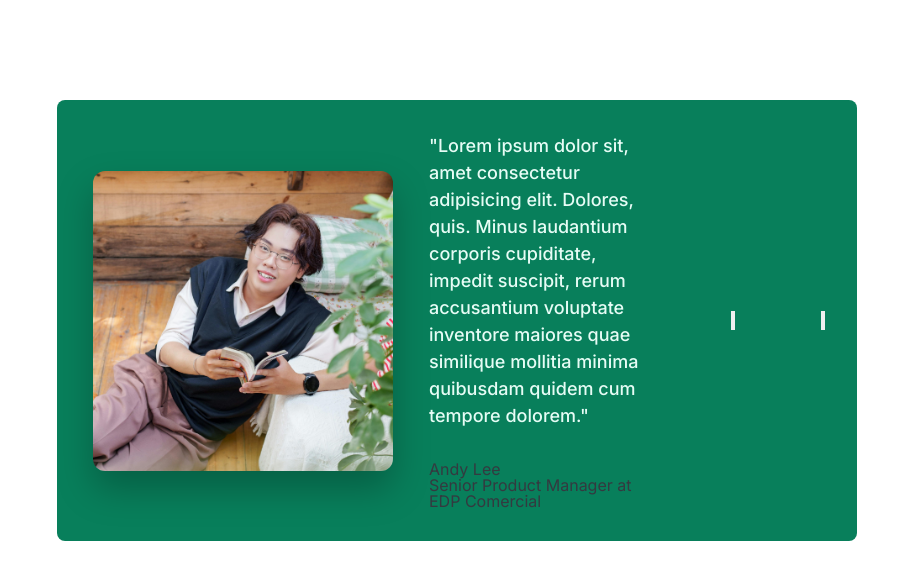
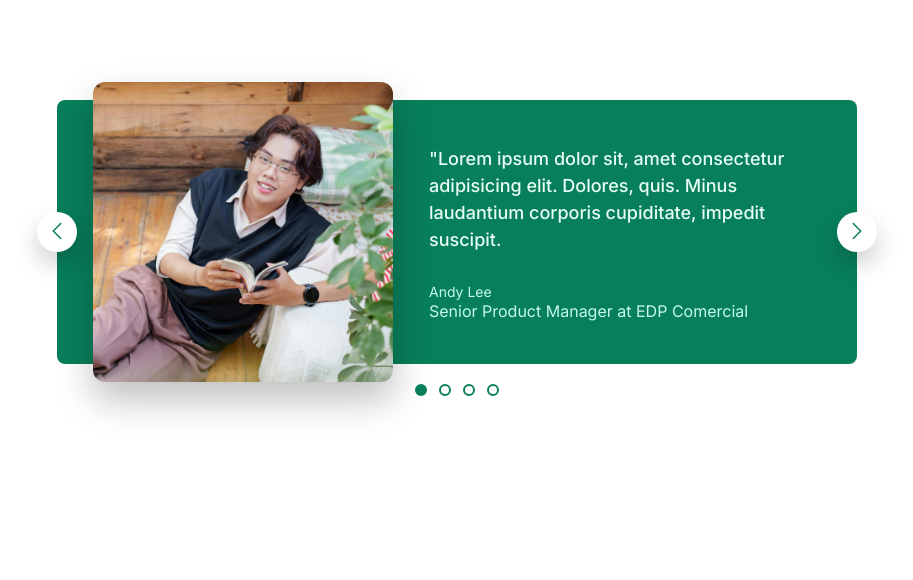
Before and after one commit to azedta/html-css-bootcamp, a plain HTML site: page components-and-layouts/carousel-component/carousel.html in a window 1280 px wide. Shown: the whole page, without its empty margins (183-1096 px from the left). Drawn offline with Linux system fonts and the light colour scheme.

Commit message:
Add the carousel component

```diff
--- a/components-and-layouts/carousel-component/carousel-style.css
+++ b/components-and-layouts/carousel-component/carousel-style.css
@@ -29,13 +29,13 @@ body {
 .carousel {
   width: 800px;
   margin: 100px auto;
-  padding: 32px;
+  padding: 32px 48px 32px 86px;
   background-color: #087f5b;
   border-radius: 8px;
-  padding-left: 86px;
   display: flex;
   align-items: center;
   gap: 86px;
+  position: relative;
 }
 
 img {
@@ -62,3 +62,60 @@ img {
 .testimonial-job {
   color: #c3fae8;
 }
+
+/* CONTROLS */
+.btn {
+  background-color: #fff;
+  border: none;
+  height: 40px;
+  width: 40px;
+  position: absolute;
+  border-radius: 50%;
+
+  /* display: flex;
+  align-items: center;
+  justify-content: center; */
+}
+
+.btn--left {
+  left: 0;
+  top: 50%;
+  transform: translate(-50%, -50%);
+  box-shadow: 0 12px 24px rgba(0, 0, 0, 0.2);
+}
+
+.btn--right {
+  right: 0;
+  top: 50%;
+  transform: translate(50%, -50%);
+  box-shadow: 0 12px 24px rgba(0, 0, 0, 0.2);
+}
+
+.btn-icon {
+  height: 24px;
+  width: 24px;
+  stroke: #087f5b;
+}
+
+.dots {
+  position: absolute;
+  left: 50%;
+  bottom: 0;
+  transform: translate(-50%, 32px);
+
+  display: flex;
+  gap: 12px;
+}
+
+.dot {
+  height: 12px;
+  width: 12px;
+  background-color: #fff;
+  border: 2px solid #087f5b;
+  border-radius: 50%;
+  cursor: pointer;
+}
+
+.checked {
+  background-color: #087f5b;
+}
--- a/components-and-layouts/carousel-component/carousel.html
+++ b/components-and-layouts/carousel-component/carousel.html
@@ -16,14 +16,12 @@
       <blockquote class="tetimonial">
         <p class="testimonial-text">
           "Lorem ipsum dolor sit, amet consectetur adipisicing elit. Dolores,
-          quis. Minus laudantium corporis cupiditate, impedit suscipit, rerum
-          accusantium voluptate inventore maiores quae similique mollitia minima
-          quibusdam quidem cum tempore dolorem."
+          quis. Minus laudantium corporis cupiditate, impedit suscipit.
         </p>
-        <p class="s">Andy Lee</p>
-        <p class="s">Senior Product Manager at EDP Comercial</p>
+        <p class="testimonial-author">Andy Lee</p>
+        <p class="testimonial-job">Senior Product Manager at EDP Comercial</p>
       </blockquote>
-      <button class="btn">
+      <button class="btn btn--left">
         <!-- left -->
         <svg
           xmlns="http://www.w3.org/2000/svg"
@@ -40,7 +38,7 @@
           />
         </svg>
       </button>
-      <button class="btn">
+      <button class="btn btn--right">
         <!-- right -->
         <svg
           xmlns="http://www.w3.org/2000/svg"
@@ -57,6 +55,12 @@
           />
         </svg>
       </button>
+      <div class="dots">
+        <button class="dot checked">&nbsp;</button>
+        <button class="dot">&nbsp;</button>
+        <button class="dot">&nbsp;</button>
+        <button class="dot">&nbsp;</button>
+      </div>
     </div>
   </body>
 </html>
```
